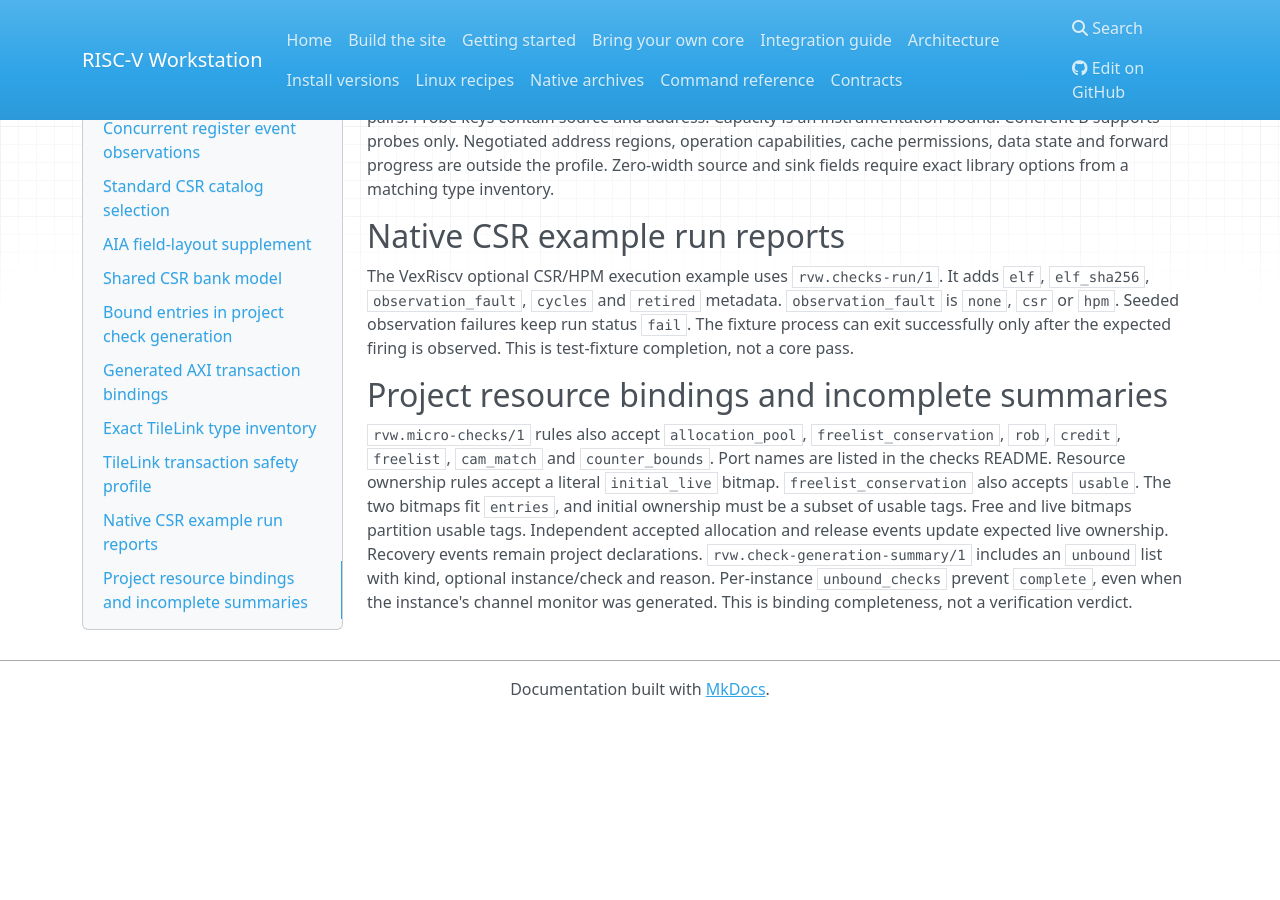
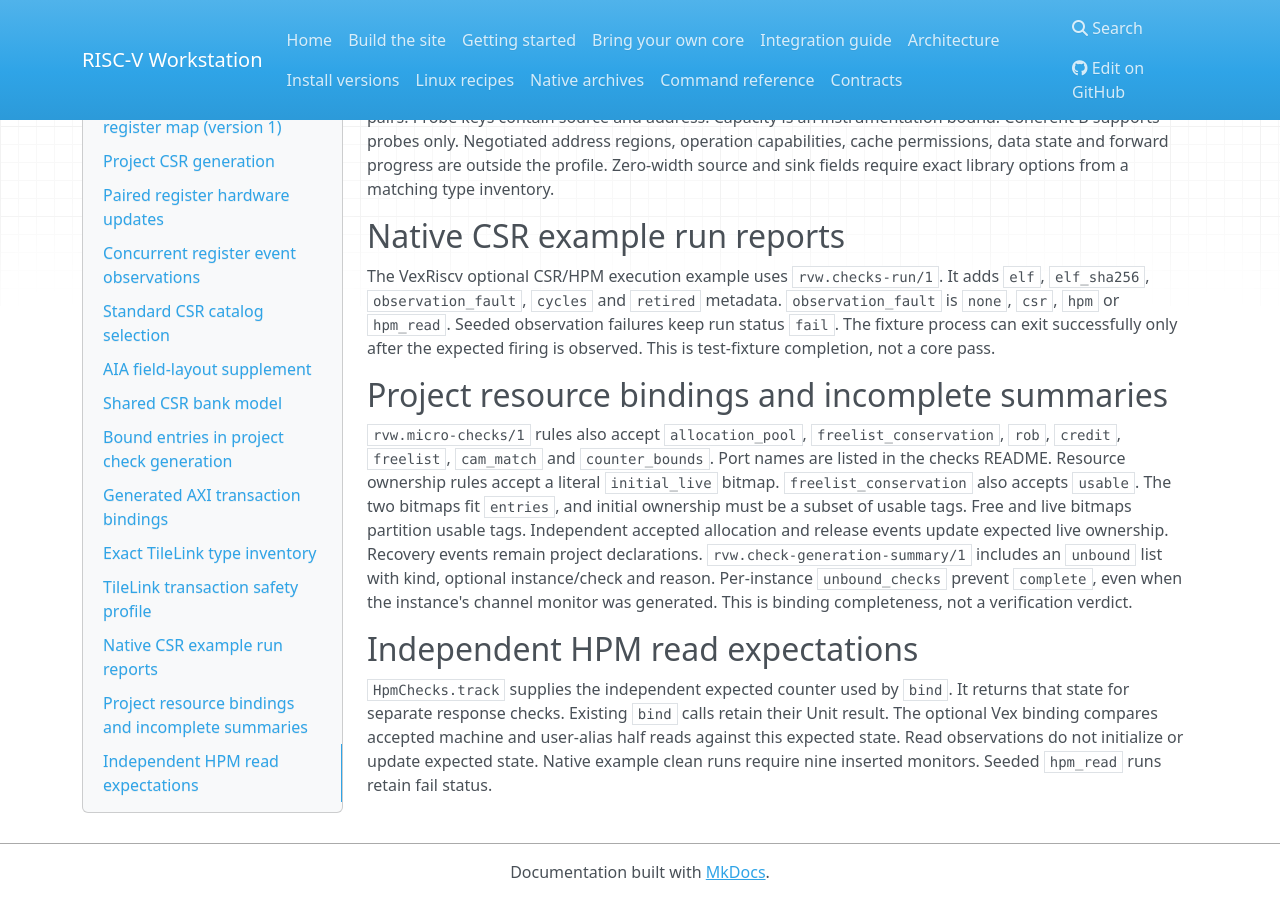
Before and after one commit to riscPrint/risc-v-workstation, an MkDocs documentation site: the page built from docs/contracts/csr.md, in a window 1280 px wide and 900 px high, scrolled down 2904 px. Built offline with MkDocs 1.6.1, drawn with Linux system fonts in a browser that asks for light colours; nearby versions of some CDN libraries; before the commit the page ends 3621 px from its top, so only the background shows below that.

Commit message:
feat(checks): verify hpm alias reads from independent events
Refs: #85, #98

```diff
--- a/docs/contracts/csr.md
+++ b/docs/contracts/csr.md
@@ -161,7 +161,7 @@ require exact library options from a matching type inventory.
 
 The VexRiscv optional CSR/HPM execution example uses `rvw.checks-run/1`.
 It adds `elf`, `elf_sha256`, `observation_fault`, `cycles` and `retired` metadata.
-`observation_fault` is `none`, `csr` or `hpm`. Seeded observation failures keep
+`observation_fault` is `none`, `csr`, `hpm` or `hpm_read`. Seeded observation failures keep
 run status `fail`. The fixture process can exit successfully only after the
 expected firing is observed. This is test-fixture completion, not a core pass.
 
@@ -179,3 +179,12 @@ update expected live ownership. Recovery events remain project declarations.
 instance/check and reason. Per-instance `unbound_checks` prevent `complete`,
 even when the instance's channel monitor was generated. This is binding
 completeness, not a verification verdict.
+
+## Independent HPM read expectations
+
+`HpmChecks.track` supplies the independent expected counter used by `bind`.
+It returns that state for separate response checks. Existing `bind` calls
+retain their Unit result. The optional Vex binding compares accepted machine
+and user-alias half reads against this expected state. Read observations do
+not initialize or update expected state. Native example clean runs require
+nine inserted monitors. Seeded `hpm_read` runs retain fail status.
```
Also changed, not shown: SpinalChecks/README.md (+8 -0 lines), examples/vexriscv/README.md (+9 -1 lines), 5 other files.
